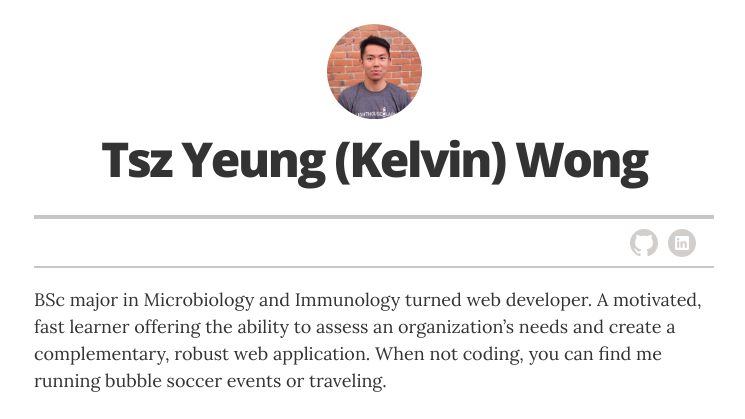
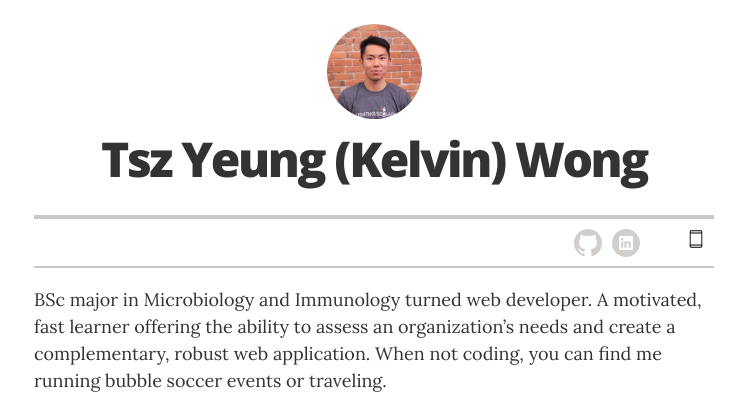
Before and after one commit to kelvin8wong/kelvin8wong.github.io, a Jekyll site: the page built from index.html, in a window 1280 px wide. Shown: the top 419 px of the page, without its empty margins (266-1011 px from the left). Built offline with Jekyll 4.4.1, drawn with Linux system fonts in a browser that asks for light colours.

Commit message:
updated 11/12

```diff
--- a/_includes/icons/icon-email.html
+++ b/_includes/icons/icon-email.html
@@ -1,4 +1,5 @@
-<svg class="svg-icon" viewBox="0 0 20 20">
+<svg class="icon" xmlns="http://www.w3.org/2000/svg" xmlns:xlink="http://www.w3.org/1999/xlink" x="0px" y="0px"
+viewBox="0 0 28 28" enable-background="new 0 0 28 28" xml:space="preserve" width="28">
   <path fill="none" d="M19.291,3.026c0.002-0.15-0.053-0.301-0.167-0.415c-0.122-0.122-0.286-0.172-0.444-0.161H1.196
     c-0.16-0.011-0.322,0.039-0.444,0.161C0.637,2.725,0.583,2.875,0.585,3.026c0,0.003-0.002,0.006-0.002,0.009v14.032
     c0,0.322,0.262,0.584,0.585,0.584h17.54c0.322,0,0.584-0.262,0.584-0.584V3.035C19.292,3.032,19.291,3.029,19.291,3.026z
--- a/_includes/icons/icon-phone.html
+++ b/_includes/icons/icon-phone.html
@@ -1,3 +1,4 @@
-<svg class="svg-icon" viewBox="0 0 20 20">
+<svg class="icon" xmlns="http://www.w3.org/2000/svg" xmlns:xlink="http://www.w3.org/1999/xlink" x="0px" y="0px"
+viewBox="0 0 28 28" enable-background="new 0 0 28 28" xml:space="preserve" width="28">
   <path d="M14.911,1.295H5.09c-0.737,0-1.339,0.603-1.339,1.339v14.733c0,0.736,0.603,1.338,1.339,1.338h9.821c0.737,0,1.339-0.602,1.339-1.338V2.634C16.25,1.898,15.648,1.295,14.911,1.295 M15.357,17.367c0,0.24-0.205,0.445-0.446,0.445H5.09c-0.241,0-0.446-0.205-0.446-0.445v-0.893h10.714V17.367z M15.357,15.58H4.644V4.42h10.714V15.58z M15.357,3.527H4.644V2.634c0-0.241,0.205-0.446,0.446-0.446h9.821c0.241,0,0.446,0.206,0.446,0.446V3.527z"></path>
 </svg>
```
